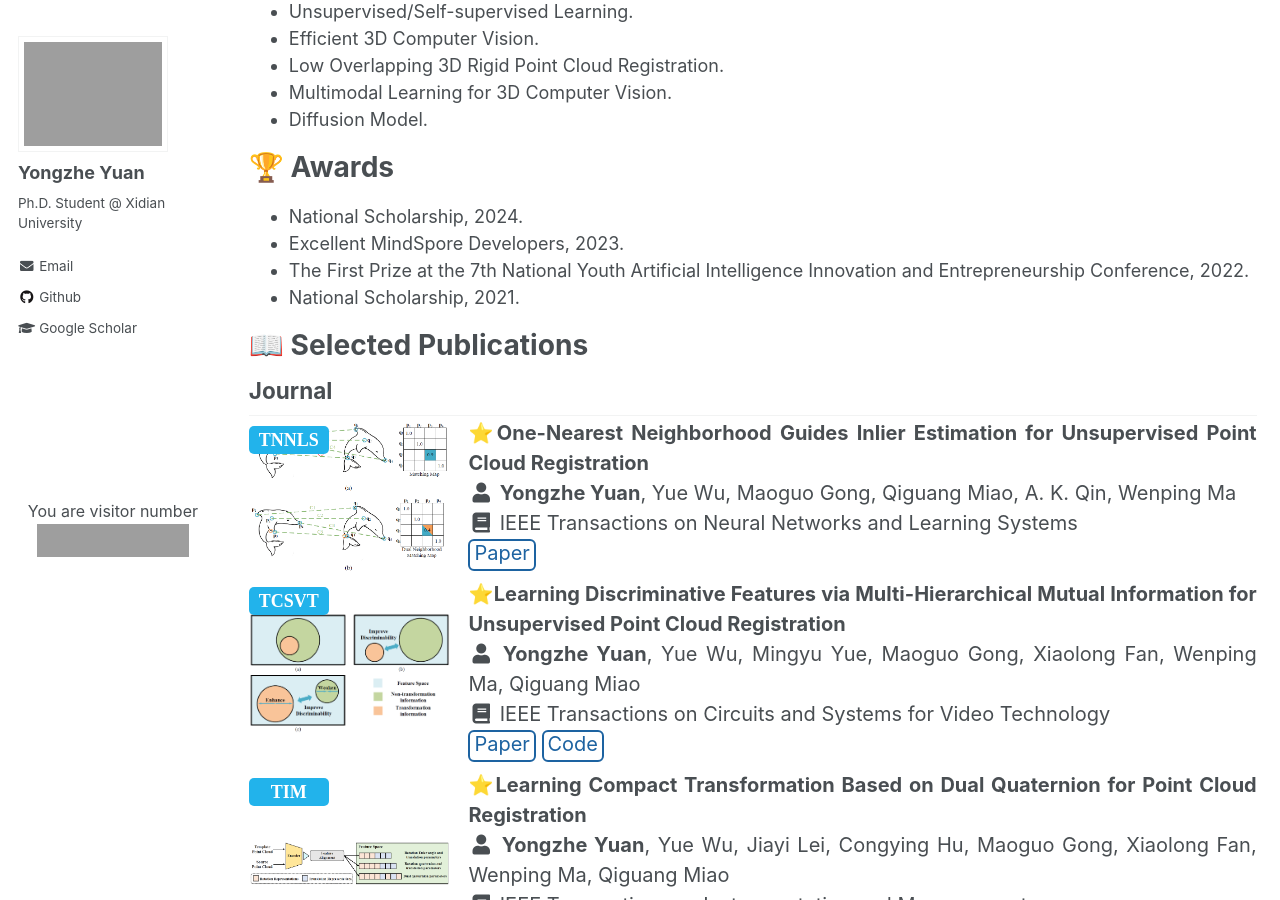
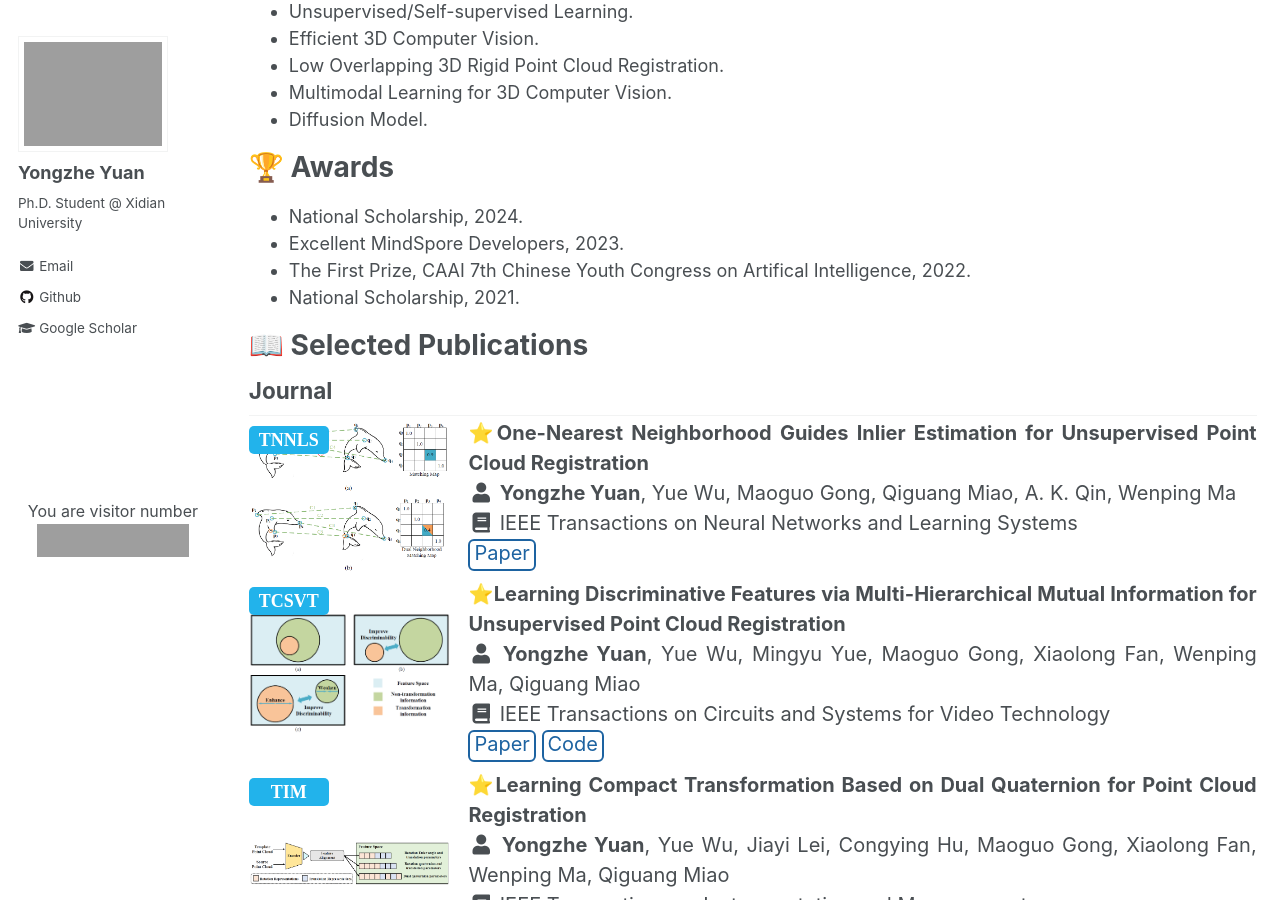
Before and after one commit to YYZMARS/YYZMARS.github.io, a Jekyll site: the page built from _pages/home.md, in a window 1280 px wide and 900 px high, scrolled down 345 px. Built offline with Jekyll 4.4.1, drawn with Linux system fonts in a browser that asks for light colours; a script that is not in the unit is left out; grey boxes are pictures that could not be loaded.

Commit message:
Update home.md

```diff
--- a/_pages/home.md
+++ b/_pages/home.md
@@ -22,7 +22,7 @@ I am currently pursuing the Ph.D degree advised by [Prof. Yue Wu](https://ywuchi
 <h1>🏆 Awards</h1>
 - National Scholarship, 2024.
 - Excellent MindSpore Developers, 2023.
-- The First Prize at the 7th National Youth Artificial Intelligence Innovation and Entrepreneurship Conference, 2022.
+- The First Prize, CAAI 7th Chinese Youth Congress on Artifical Intelligence, 2022.
 - National Scholarship, 2021.
 
 
```
